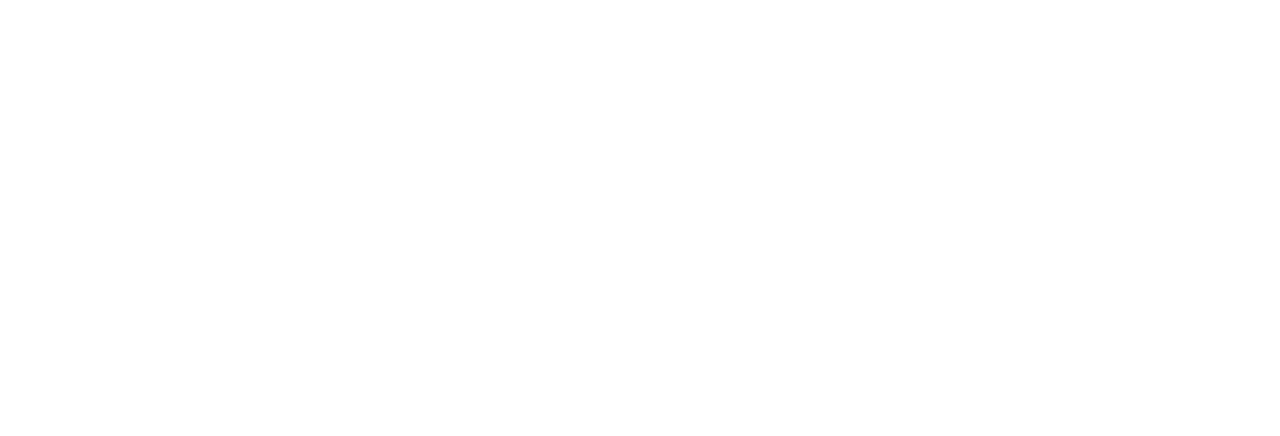
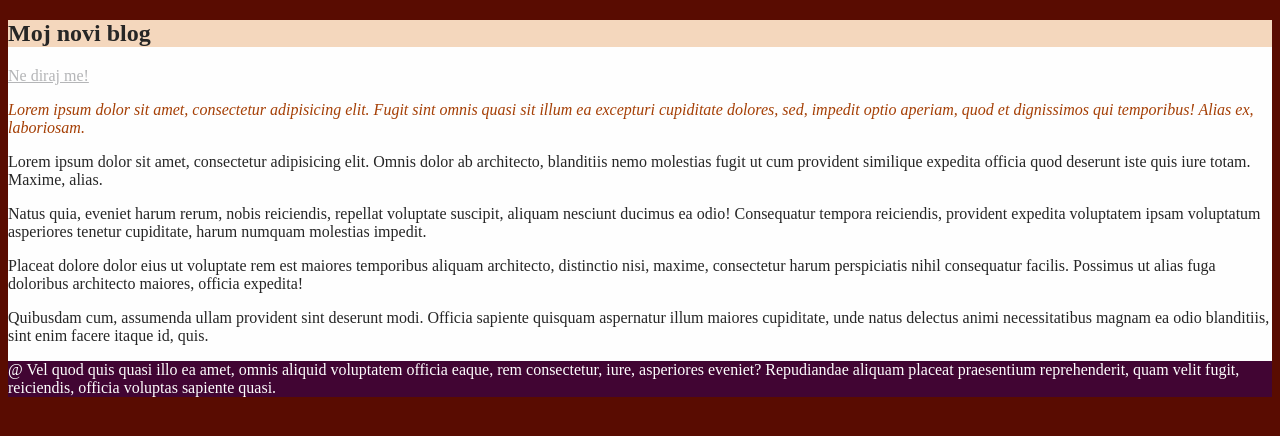
Before and after one commit to skolakoda/ucimo-sass, a plain HTML site: page 20-sistem-boja/index.html in a window 1280 px wide. Drawn offline with nearby package versions, Linux system fonts and the light colour scheme; files that its build step writes are made by us from their sources.

Commit message:
pravimo sistem boja 2

```diff
--- a/20-sistem-boja/index.html
+++ b/20-sistem-boja/index.html
@@ -1,12 +1,32 @@
 <!DOCTYPE html>
 <html lang="en">
+
 <head>
   <meta charset="UTF-8">
   <meta name="viewport" content="width=device-width, initial-scale=1.0">
   <title>Učimo Sass</title>
   <link rel="stylesheet" href="css/style.css">
 </head>
-<body>
+
+<body class="rosewood-bg mine-shaft">
+
+  <section class="white-bg">
+    <h1 class="wheat-bg">Moj novi blog</h1>
+    <a href="#" class="bombay">Ne diraj me!</a>
+
+    <p class="fire"><i>Lorem ipsum dolor sit amet, consectetur adipisicing elit. Fugit sint omnis quasi sit illum ea excepturi cupiditate dolores, sed, impedit optio aperiam, quod et dignissimos qui temporibus! Alias ex, laboriosam.</i></p>
+
+    <p>Lorem ipsum dolor sit amet, consectetur adipisicing elit. Omnis dolor ab architecto, blanditiis nemo molestias fugit ut cum provident similique expedita officia quod deserunt iste quis iure totam. Maxime, alias.</p>
+
+    <p>Natus quia, eveniet harum rerum, nobis reiciendis, repellat voluptate suscipit, aliquam nesciunt ducimus ea odio! Consequatur tempora reiciendis, provident expedita voluptatem ipsam voluptatum asperiores tenetur cupiditate, harum numquam molestias impedit.</p>
+
+    <p>Placeat dolore dolor eius ut voluptate rem est maiores temporibus aliquam architecto, distinctio nisi, maxime, consectetur harum perspiciatis nihil consequatur facilis. Possimus ut alias fuga doloribus architecto maiores, officia expedita!</p>
+
+    <p>Quibusdam cum, assumenda ullam provident sint deserunt modi. Officia sapiente quisquam aspernatur illum maiores cupiditate, unde natus delectus animi necessitatibus magnam ea odio blanditiis, sint enim facere itaque id, quis.</p>
+
+    <p class="jacaranda-bg white">@ Vel quod quis quasi illo ea amet, omnis aliquid voluptatem officia eaque, rem consectetur, iure, asperiores eveniet? Repudiandae aliquam placeat praesentium reprehenderit, quam velit fugit, reiciendis, officia voluptas sapiente quasi.</p>
+  </section>
 
 </body>
+
 </html>
```
Also changed, not shown: 20-sistem-boja/README.md, README.md.
